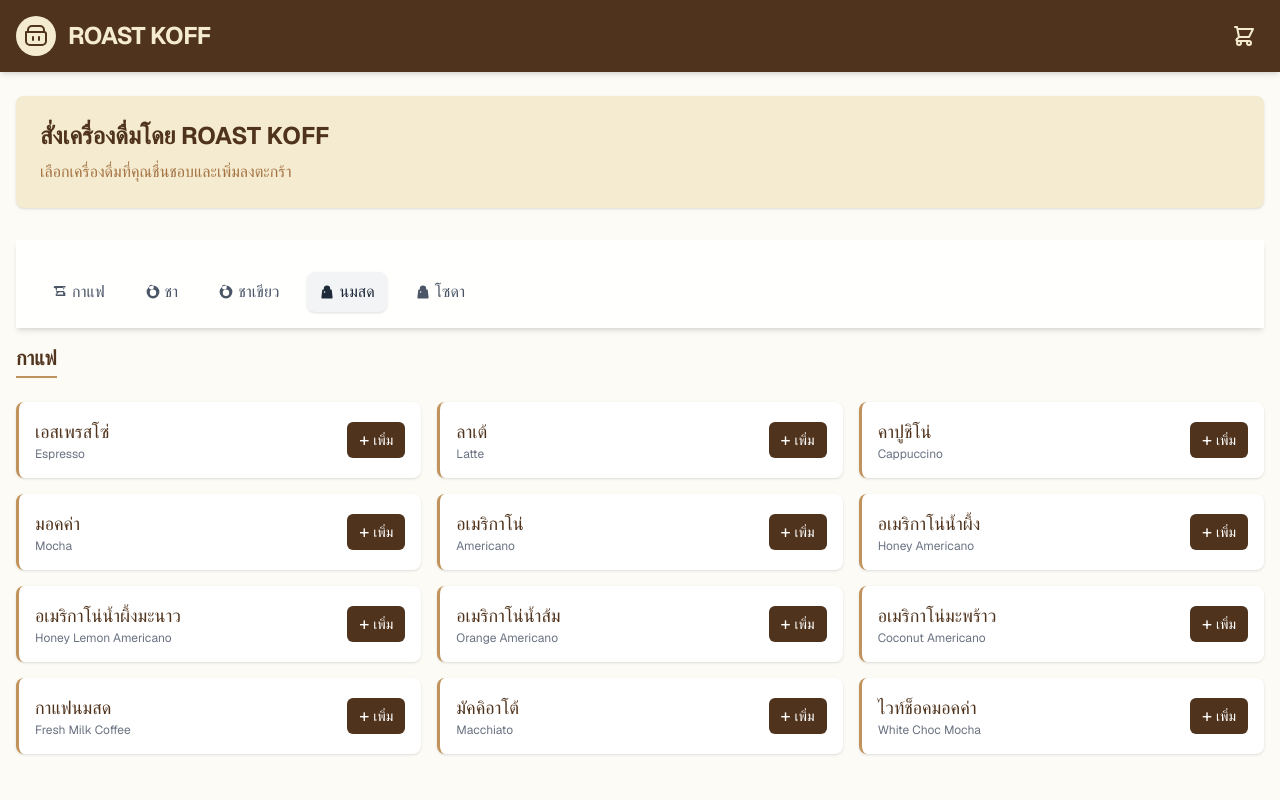
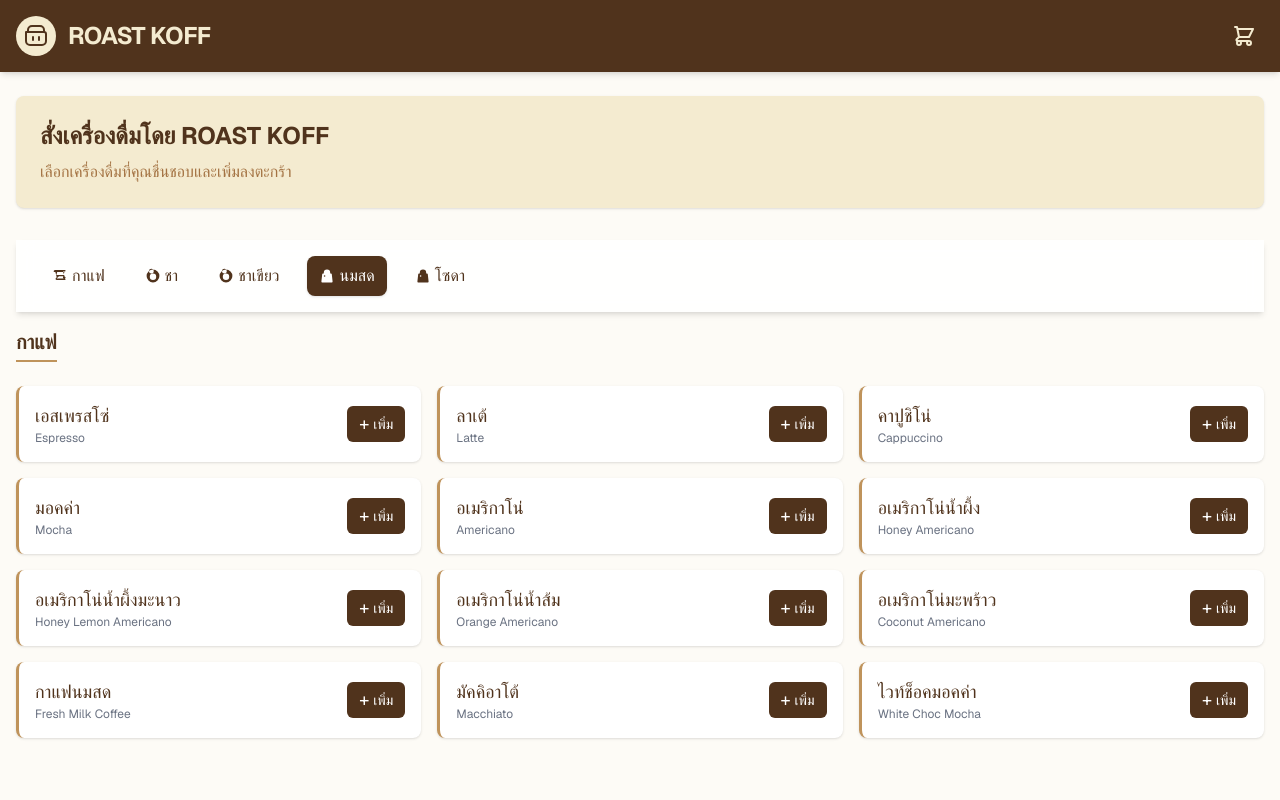
Before and after one commit to llsit/roast-koff-liff, a Next.js app: page / in a window 1280 px wide. Shown: the top 800 px of the page. Built offline with nearby package versions, Linux system fonts and the light colour scheme.

Commit message:
- fixed nav bar design

```diff
--- a/src/app/components/Navbar.tsx
+++ b/src/app/components/Navbar.tsx
@@ -21,10 +21,10 @@ export default function NavBar({
     menus,
     activeCategory,
     onCategoryClick,
-  primaryColor = '#4B5563',
-  secondaryColor = '#E5E7EB',
-  accentColor = '#9CA3AF',
-  backgroundColor = '#FFFFFF'
+    primaryColor,
+    secondaryColor,
+    accentColor,
+    backgroundColor
 }: NavBarProps) {
 
     const handleCategoryClick = (categoryId: string, event: React.MouseEvent) => {
@@ -40,7 +40,7 @@ export default function NavBar({
 
     return (
         <nav className="sticky top-0 z-30 py-2 shadow-md bg-white/90 backdrop-blur-sm">
-      <div className="container mx-auto px-4 pt-4">
+            <div className="container mx-auto px-4">
                 <ul className="flex space-x-3 md:space-x-4 overflow-x-auto py-2 px-2 max-w-full no-scrollbar">
                     {menus.map((menu, idx) => {
                         const categoryId = `menu-${idx}`;
@@ -52,11 +52,13 @@ export default function NavBar({
                                     id={`nav-${categoryId}`}
                                     href={`#${categoryId}`}
                                     onClick={(e) => handleCategoryClick(categoryId, e)}
-                  className={`px-3 py-2 rounded-lg text-sm md:text-base font-medium whitespace-nowrap transition-all duration-200 flex items-center ${
-                    isActive
-                      ? 'bg-gray-100 text-gray-800 shadow-sm'
-                      : 'text-gray-600 hover:bg-gray-50 hover:text-gray-800'
-                  }`}
+                                    className={`px-3 py-2 rounded-lg text-sm md:text-base font-medium whitespace-nowrap transition-all duration-200 flex items-center text-white
+                                        ${isActive ? 'shadow-sm' : 'hover:bg-white/20'}
+                                    `}
+                                    style={{
+                                        backgroundColor: isActive ? primaryColor : 'transparent',
+                                        color: isActive ? '#ffffff' : primaryColor
+                                    }}
                                 >
                                     {/* Coffee icon for coffee categories */}
                                     {menu.category.includes('กาแฟ') && (
```
Lines whose indentation alone changed are shown as unchanged.
